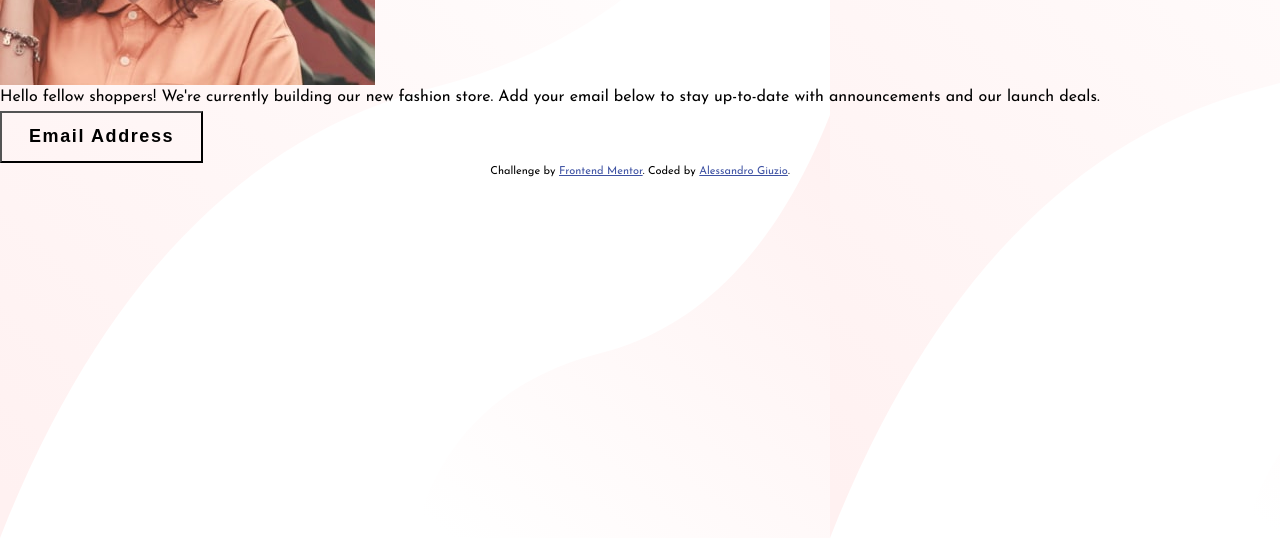
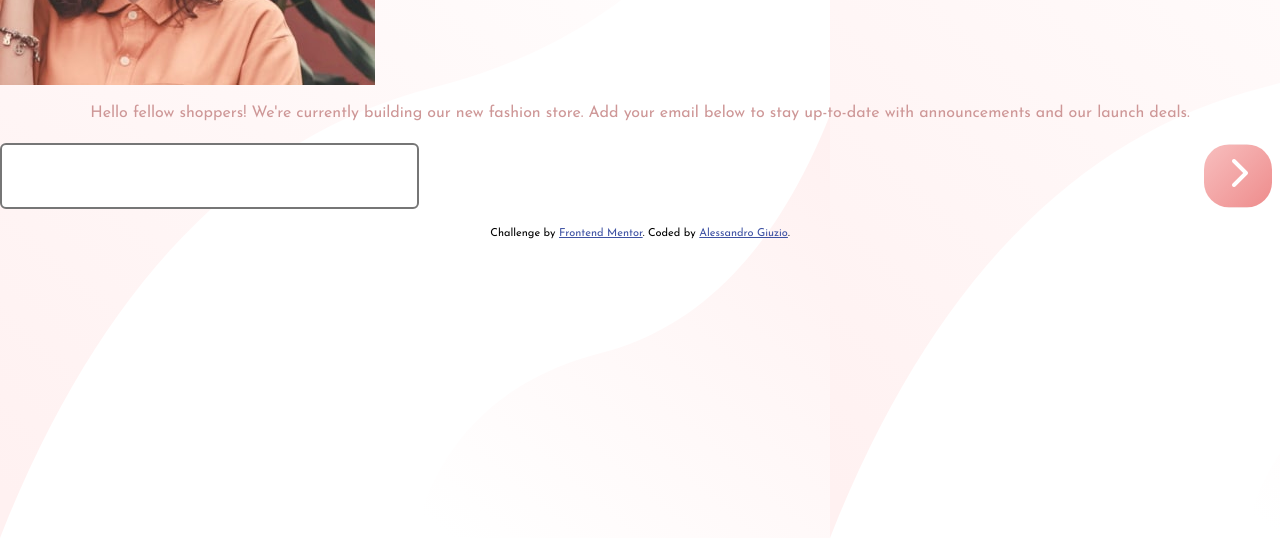
Before and after one commit to alessandro-giuzio/frontend-base-apparel, a plain HTML site: page index.html in a window 1280 px wide. Shown: the part 262-800 px from the top of the page. Drawn offline with Linux system fonts and the light colour scheme.

Commit message:
added the form

```diff
--- a/index.html
+++ b/index.html
@@ -13,6 +13,7 @@
     />
     <link rel="preconnect" href="https://fonts.googleapis.com" />
     <link rel="preconnect" href="https://fonts.gstatic.com" crossorigin />
+    <script src="https://kit.fontawesome.com/33624adceb.js" crossorigin="anonymous"></script>
     <link
       href="https://fonts.googleapis.com/css2?family=Josefin+Sans:wght@300;400;600&display=swap"
       rel="stylesheet"
@@ -22,7 +23,7 @@
     <title>Frontend Mentor | Base Apparel coming soon page</title>
   </head>
   <body>
-    <div class="wrapper">
+    <div class="wrapper flow-content">
       <div class="nav">
         <img src="./images/logo.svg" alt="">
       </div>
@@ -41,11 +42,19 @@
         Add your email below to stay up-to-date with announcements and our
         launch deals.
       </p>
-     <div class="container-button">
-      <button class="btn">Email Address</button></div>
+
+      <form>
+
+        <div class="form__field">
+          <input type="email" class="form__input" pattern=".{@}" required>
+
+          <span class="icon"><i class="fas fa-chevron-right fa-2x"></i></span>
+        </div>
+
+      </form>
 
 
-    <footer>
+      <footer>
       <p class="attribution">
         Challenge by
         <a href="https://www.frontendmentor.io?ref=challenge" target="_blank"
--- a/style.css
+++ b/style.css
@@ -95,7 +95,7 @@ body {
   font-weight: 700;
   font-size: 1.125rem;
   color: inherit;
-  padding: 0.75em 1.5em;
+  /* padding: 0.75em 1.5em; */
   background-color: inherit;
 }
 /* general layout */
@@ -125,6 +125,12 @@ body {
 
 .hero-text {
   text-align: center;
+  letter-spacing: 1rem;
+}
+
+.text {
+  color: var(--clr-Desaturated-Red);
+  text-align: center;
 }
 
 .attribution {
@@ -134,3 +140,51 @@ body {
 .attribution a {
   color: hsl(228, 45%, 44%);
 }
+
+.icon {
+  background-color: var(--clr-Desaturated-Red);
+  color: #fff;
+  padding: 0.8rem 1.5rem;
+  border-radius: 25px;
+  background-image: linear-gradient(135deg, hsl(0, 80%, 86%), hsl(0, 74%, 74%));
+}
+
+input {
+  font: inherit;
+  outline: 0;
+}
+
+.form__field {
+  position: relative;
+}
+
+.form__field .icon {
+  position: absolute;
+  right: 0.5em;
+  top: 50%;
+  transform: translateY(-50%);
+}
+
+.form__input {
+  border-radius: 0.25em;
+  border-style: solid;
+  border-width: 2px;
+  font-size: 1.5rem;
+  padding: 0.5em 4em 0.5em 2em;
+}
+
+/* .form__input:valid {
+  border-color: forestgreen;
+}
+
+.form__input:valid + .icon::after {
+  content: "<i class=" fas fa-chevron-right "></i>";
+}
+
+.form__input:invalid {
+  border-color: firebrick;
+}
+
+.form__input:invalid + .icon::after {
+  content: "😳";
+} */
```
